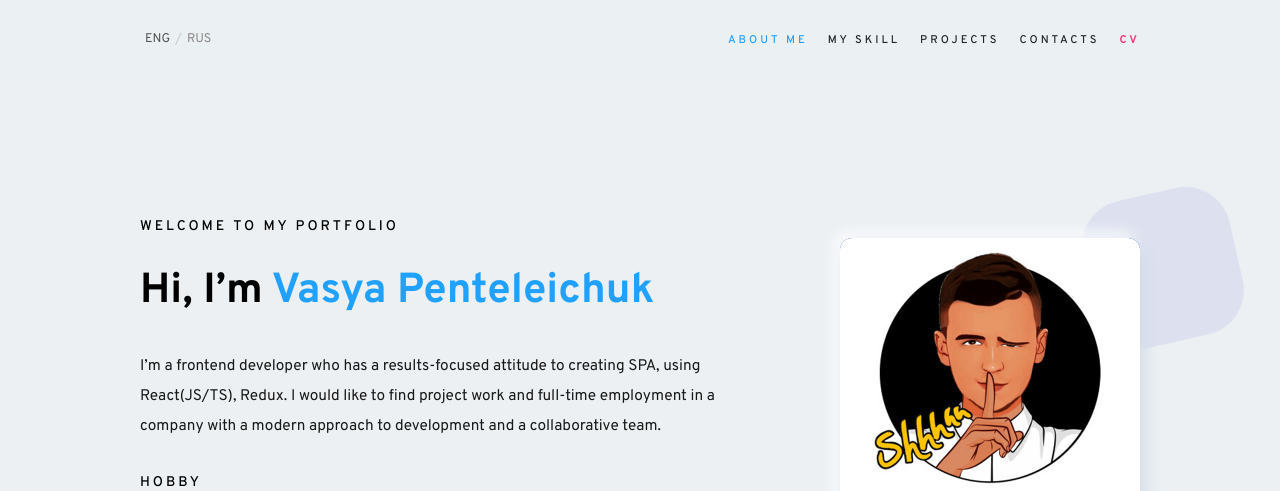
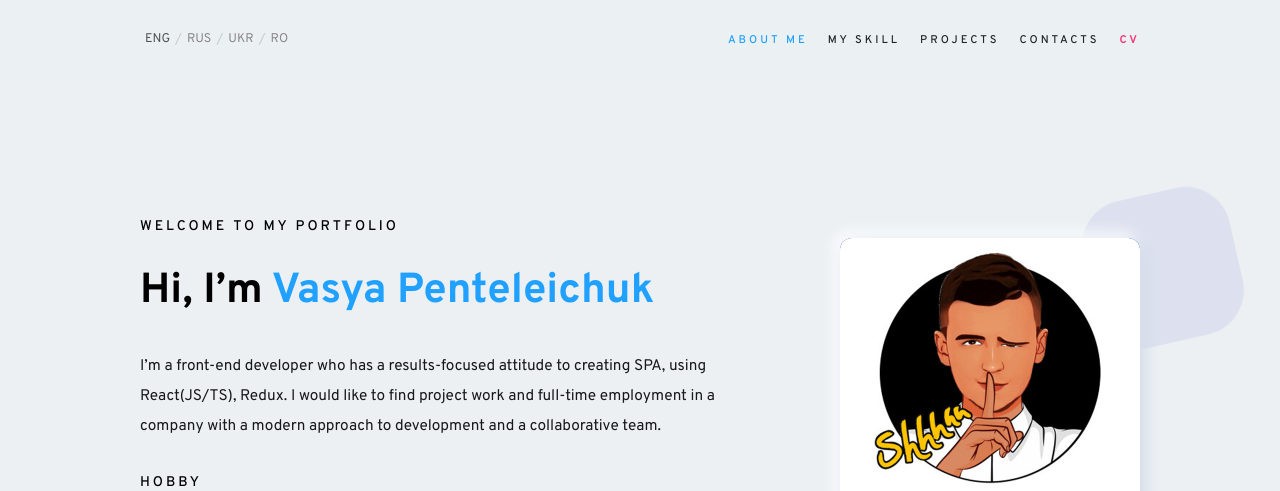
Before and after one commit to penteleichuk/portfolio, a React (Create React App) app: page / in a window 1280 px wide. Shown: the top 491 px of the page. Built offline with nearby package versions, Linux system fonts and the light colour scheme.

Commit message:
Ukrainian language added

```diff
--- a/package.json
+++ b/package.json
@@ -2,7 +2,7 @@
   "name": "portfolio",
   "version": "2.0.0",
   "private": true,
-
+  "homepage": "https://vasyok28.github.io/PORTFOLIO/",
   "dependencies": {
     "formik": "^2.2.9",
     "react": "^17.0.2",
--- a/src/App.tsx
+++ b/src/App.tsx
@@ -10,7 +10,7 @@ import { Footer } from "./pages/app/footer/Footer";
 import './styles/app.scss';
 import './styles/animation.scss'
 
-export type LanguageType = 'ru' | 'en';
+export type LanguageType = 'ru' | 'en' | 'ukr' | 'ro';
 
 export const App = () => {
     const [language, setLanguage] = useState<LanguageType>('en');
--- a/src/langs/about-me.ts
+++ b/src/langs/about-me.ts
@@ -4,7 +4,7 @@ export const AboutMeLang = {
 		im: 'Привет, я',
 		name: 'Вася Пентелейчук',
 		description:
-			'Я Frontend разработчик, ориентированный на результат при создании SPA приложений с использованием React (JS/TS), Redux. Хотелось бы найти проектную работу на постоянной основе в компании с современным подходом к разработке и сплоченной командой.',
+			'Я Front-end разработчик, ориентированный на результат при создании SPA приложений с использованием React (JS/TS), Redux. Хотелось бы найти проектную работу на постоянной основе в компании с современным подходом к разработке и сплоченной командой.',
 		mood: 'Хобби',
 		profession: 'Frontend разработчик',
 		reserved: 'Все права защищены',
@@ -14,7 +14,27 @@ export const AboutMeLang = {
 		im: 'Hi, I’m',
 		name: 'Vasya Penteleichuk',
 		description:
-			'I’m a frontend developer who has a results-focused attitude to creating SPA, using React(JS/TS), Redux. I would like to find project work and full-time employment in a company with a modern approach to development and a collaborative team.',
+			'I’m a front-end developer who has a results-focused attitude to creating SPA, using React(JS/TS), Redux. I would like to find project work and full-time employment in a company with a modern approach to development and a collaborative team.',
+		mood: 'HOBBY',
+		profession: 'Front-end developer',
+		reserved: 'All rights reserved',
+	},
+	ukr: {
+		title: 'Ласкаво просимо до мого портфоліо',
+		im: 'Привіт, я',
+		name: 'Василь Пентелейчук',
+		description:
+			'Я Front-end розробник, орієнтований на результат при створенні програм SPA з використанням React (JS/TS), Redux. Хотілося б знайти проектну роботу на постійній основі в компанії із сучасним підходом до розробки та згуртованою командою.',
+		mood: 'Хобі',
+		profession: 'Frontend розробник',
+		reserved: 'Всі права захищені',
+	},
+	ro: {
+		title: 'WELCOME TO MY PORTFOLIO',
+		im: 'Hi, I’m',
+		name: 'Vasya Penteleichuk',
+		description:
+			'I’m a front-end developer who has a results-focused attitude to creating SPA, using React(JS/TS), Redux. I would like to find project work and full-time employment in a company with a modern approach to development and a collaborative team.',
 		mood: 'HOBBY',
 		profession: 'Front-end developer',
 		reserved: 'All rights reserved',
--- a/src/langs/contact.ts
+++ b/src/langs/contact.ts
@@ -39,4 +39,44 @@ export const ContactLang = {
 			success: 'Email sent successfully 😊',
 		},
 	},
+	ukr: {
+		considering: {
+			title: 'Розглядаю варіанти віддаленої роботи',
+			button: 'Найми мене',
+		},
+		form: {
+			title: "Зв'яжіться зі мною",
+			name: "Ім'я",
+			email: 'Ел. адрес',
+			message: 'Повідомлення',
+			button: 'Надіслати повідомлення',
+			validate: {
+				required: "Обов'язкове поле",
+				lessName: 'Має бути не більше 50 символів.',
+				lessMessage: 'Має бути не більше 500.',
+				invalidEmail: 'Неправильна адреса електронної пошти',
+			},
+			success: 'Лист успішно був надісланий 😊',
+		},
+	},
+	ro: {
+		considering: {
+			title: 'CONSIDERING REMOTE WORK OPTIONS',
+			button: 'Hire me',
+		},
+		form: {
+			title: 'Contact With Me',
+			name: 'name',
+			email: 'email',
+			message: 'message',
+			button: 'Send message',
+			validate: {
+				required: 'Required',
+				lessName: 'Must be 15 characters or less',
+				lessMessage: 'Must be 15 characters or less',
+				invalidEmail: 'Invalid email address',
+			},
+			success: 'Email sent successfully 😊',
+		},
+	},
 };
--- a/src/langs/header-menu.ts
+++ b/src/langs/header-menu.ts
@@ -11,4 +11,16 @@ export const HeaderMenuLang = {
 		work: 'Projects',
 		contact: 'Contacts',
 	},
+	ukr: {
+		main: 'Про мене',
+		skill: 'Навички',
+		work: 'Проекти',
+		contact: 'Контакти',
+	},
+	ro: {
+		main: 'About me',
+		skill: 'My Skill',
+		work: 'Projects',
+		contact: 'Contacts',
+	},
 };
--- a/src/langs/my-skill.ts
+++ b/src/langs/my-skill.ts
@@ -5,4 +5,10 @@ export const MySkillLang = {
 	en: {
 		title: 'My skills',
 	},
+	ukr: {
+		title: 'Мої навички',
+	},
+	ro: {
+		title: 'My skills',
+	},
 };
--- a/src/langs/project.ts
+++ b/src/langs/project.ts
@@ -9,4 +9,14 @@ export const ProjectLang = {
 		title: 'My Portfolio',
 		hover: 'View',
 	},
+	ukr: {
+		beforeTitle: 'Відвідайте моє портфоліо',
+		title: 'Моє портфоліо',
+		hover: 'Дивитись',
+	},
+	ro: {
+		beforeTitle: 'Visit my portfolio',
+		title: 'My Portfolio',
+		hover: 'View',
+	},
 };
--- a/src/pages/app/header/Header.tsx
+++ b/src/pages/app/header/Header.tsx
@@ -38,7 +38,9 @@ export const Header = ({ setLanguage, language }: HeaderPropsType) => {
                 <div className="header__body">
                     <div className="header__lang">
                         <div className={`header__lang-item ${language === 'en' ? 'active' : ''}`} onClick={() => setLanguage('en')}>Eng</div> /
-                        <div className={`header__lang-item ${language === 'ru' ? 'active' : ''}`} onClick={() => setLanguage('ru')}>Rus</div>
+                        <div className={`header__lang-item ${language === 'ru' ? 'active' : ''}`} onClick={() => setLanguage('ru')}>Rus</div> /
+                        <div className={`header__lang-item ${language === 'ukr' ? 'active' : ''}`} onClick={() => setLanguage('ukr')}>Ukr</div> /
+                        <div className={`header__lang-item ${language === 'ro' ? 'active' : ''}`} onClick={() => setLanguage('ro')}>RO</div>
                     </div>
                     <div onClick={onClickBurgerHandler} className={`header__burger${collapsed ? ' active' : ''}`}>
                         <span> </span>
```
